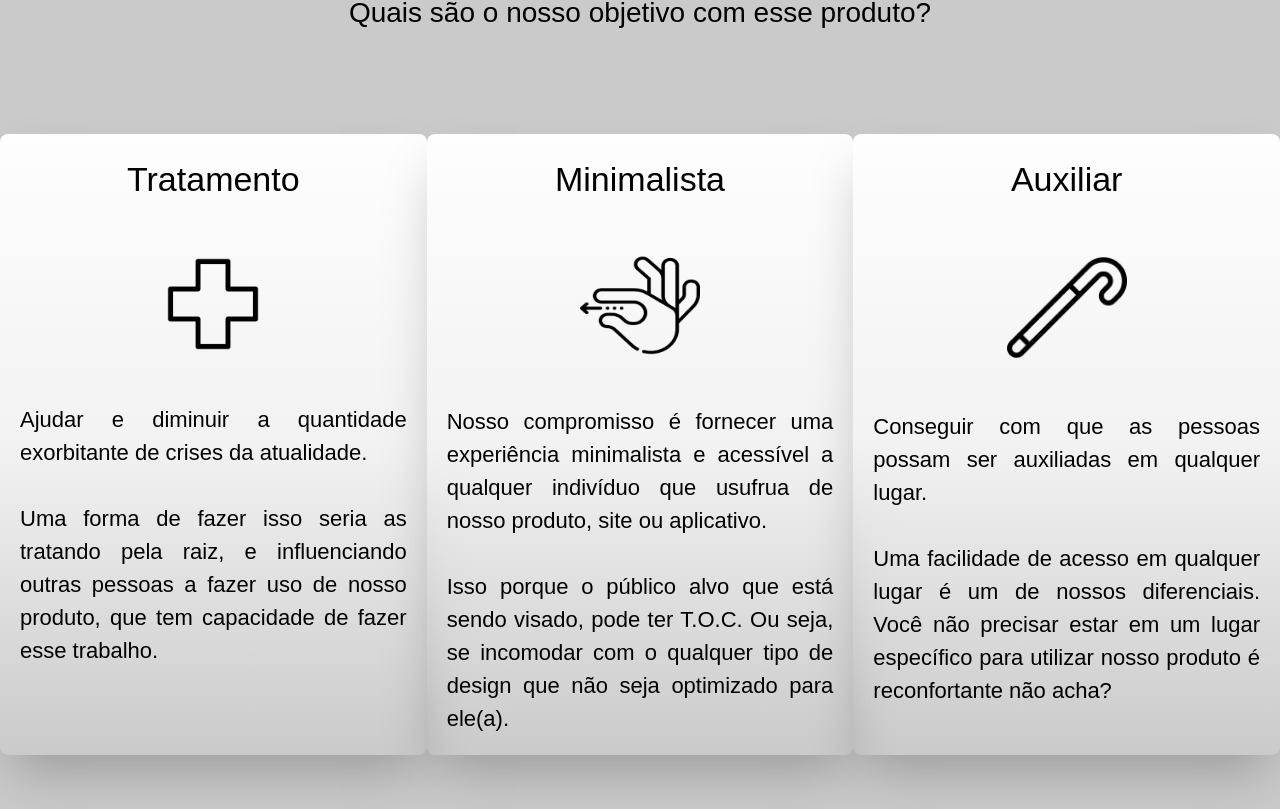
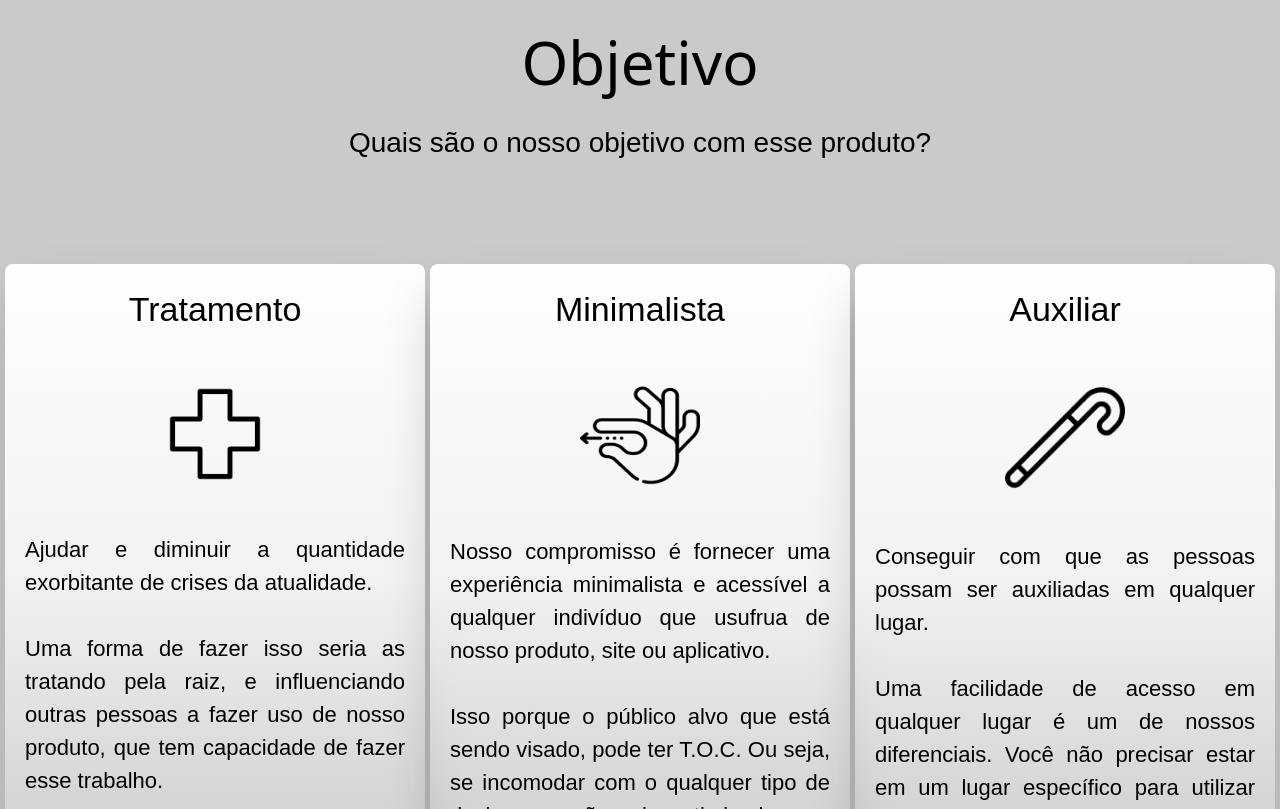
Before and after one commit to rafa-gomes-2007/Site_TCC, a React (Vite) app: page / in a window 1280 px wide. Shown: the part 891-1700 px from the top of the page. Built offline with nearby package versions, Linux system fonts and the light colour scheme.

Commit message:
Update Home.jsx

```diff
--- a/src/pages/Home.jsx
+++ b/src/pages/Home.jsx
@@ -4,7 +4,7 @@ import Mul from "../assets/auxiliar-de-marcha 1.png";
 
 export default function Home() {
   return (
-    <main className="flex-col justify-center items-center mt-5">
+    <div className="flex-col justify-center items-center mt-[150px] max-lg:mt-[80px]">
 
       <section className="text-center font-Questrial">
         <h1 className="text-[100px] max-lg:text-[50px]">D.A.R.P</h1>
@@ -18,8 +18,8 @@ export default function Home() {
         <h2 className="text-[60px] text-center my-auto max-lg:text-[48px] Roboto-Flex">Objetivo</h2>
         <p className=" text-[28px] text-center mt-[15px] max-lg:text-[14px] font-Questrial">Quais são o nosso objetivo com esse produto?</p>
 
-        <section className="flex columns-3 justify-center mt-[100px] max-lg:flex-col max-lg:columns-1 max-lg:space-y-10 font-Questrial">
-          <card className="text-center bg-gradient-to-b from-[#FFFEFE] via-[#F3F2F2] to-pink-[#D9D9D9] w-[470px] space-y-[50px] ml-auto px-5
+        <section className="flex columns-3 justify-center mt-[100px] mx-[5px] max-lg:flex-col max-lg:columns-1 max-lg:space-y-10 font-Questrial">
+          <card className="text-center bg-gradient-to-b from-[#FFFEFE] via-[#F3F2F2] to-pink-[#D9D9D9] w-[470px] space-y-[50px] ml-auto mr-[5px] px-5
           py-5 shadow-2xl rounded-lg max-lg:w-[40%] max-lg:mx-auto max-lg:space-y-[25px] max-[426px]:w-[75%] max-[325px]:w-[90%]">
             <h3 className="text-[34px] max-lg:text-[22px]">Tratamento</h3>
             <img className="mx-auto my-[10px] max-lg:my-5 w-[120px] max-lg:w-[70px] max-lg:h-[73px]" src={Cruz} alt="" />
@@ -33,7 +33,7 @@ export default function Home() {
             <p className="font-Questrial text-justify text-[22px] mx-auto max-lg:text-[12px] max-lg:tracking-[0.25rem]"> Nosso compromisso é fornecer uma experiência minimalista e acessível a qualquer indivíduo que usufrua de nosso produto, site ou aplicativo. <br /> <br /> Isso porque o público alvo que está sendo visado, pode ter T.O.C. Ou seja, se incomodar com o qualquer tipo de design que não seja optimizado para ele(a).</p>
           </card>
 
-          <card className="text-center bg-gradient-to-b from-[#FFFEFE] via-[#F3F2F2] to-pink-[#D9D9D9] w-[470px] space-y-[50px] mr-auto px-5
+          <card className="text-center bg-gradient-to-b from-[#FFFEFE] via-[#F3F2F2] to-pink-[#D9D9D9] w-[470px] space-y-[50px] mr-auto ml-[5px] px-5
           py-5 shadow-2xl rounded-lg max-lg:w-[40%] max-lg:mx-auto max-lg:space-y-[25px] max-lg:h-[456px] max-[426px]:w-[75%] max-[325px]:w-[90%]">
             <h3 className="text-[34px] max-lg:text-[24px]" >Auxiliar</h3>
             <img className="mx-auto my-[10px] w-[120px] max-lg:w-[71px] max-lg:h-[72px]" src={Mul} alt="" />
@@ -62,6 +62,6 @@ export default function Home() {
           <li className="text-[22px] bg-[#D9D9D9] w-[820px] mb-[50px] px-[20px] py-[20px] mx-auto rounded-lg max-sm:w-[90%] max-lg:w-[60%] max-lg:text-[16px] shadow-2xl max-lg:py-[10px]">Botão de Emergência</li>
         </ul>
       </section>
-    </main>
+    </div>
   )
 }
```
